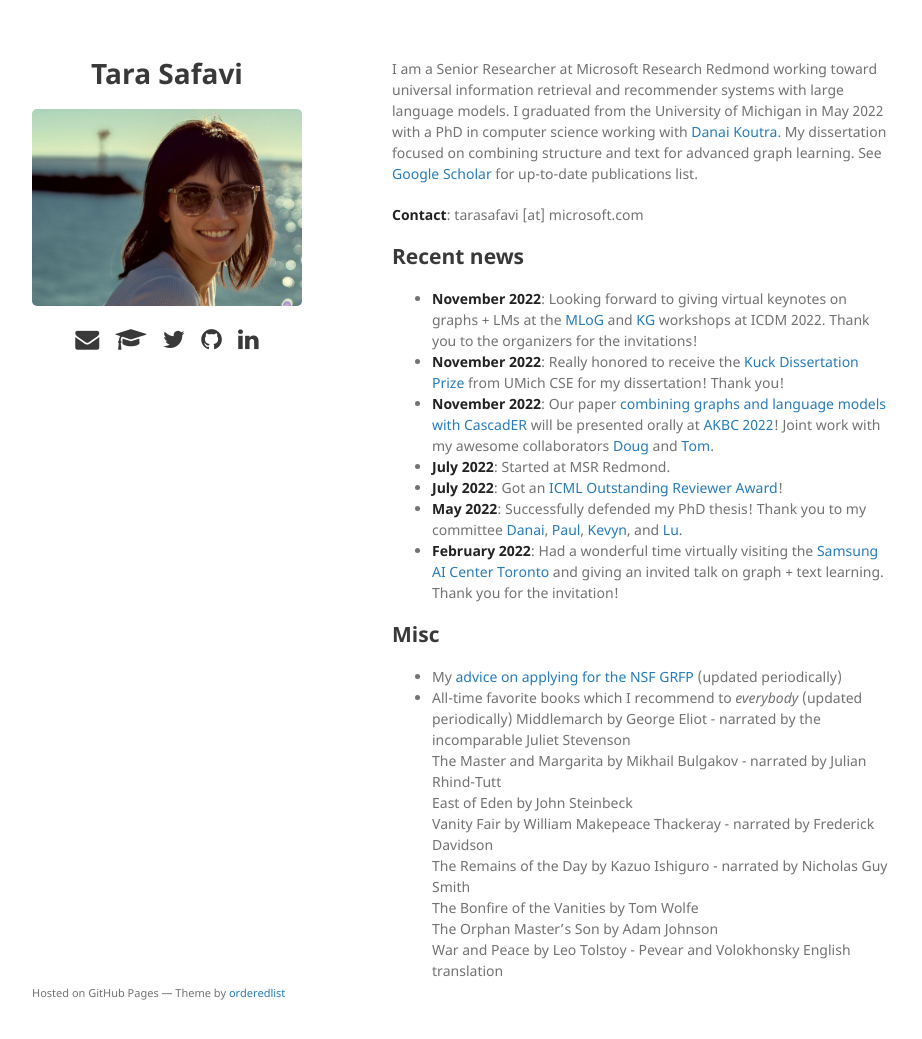
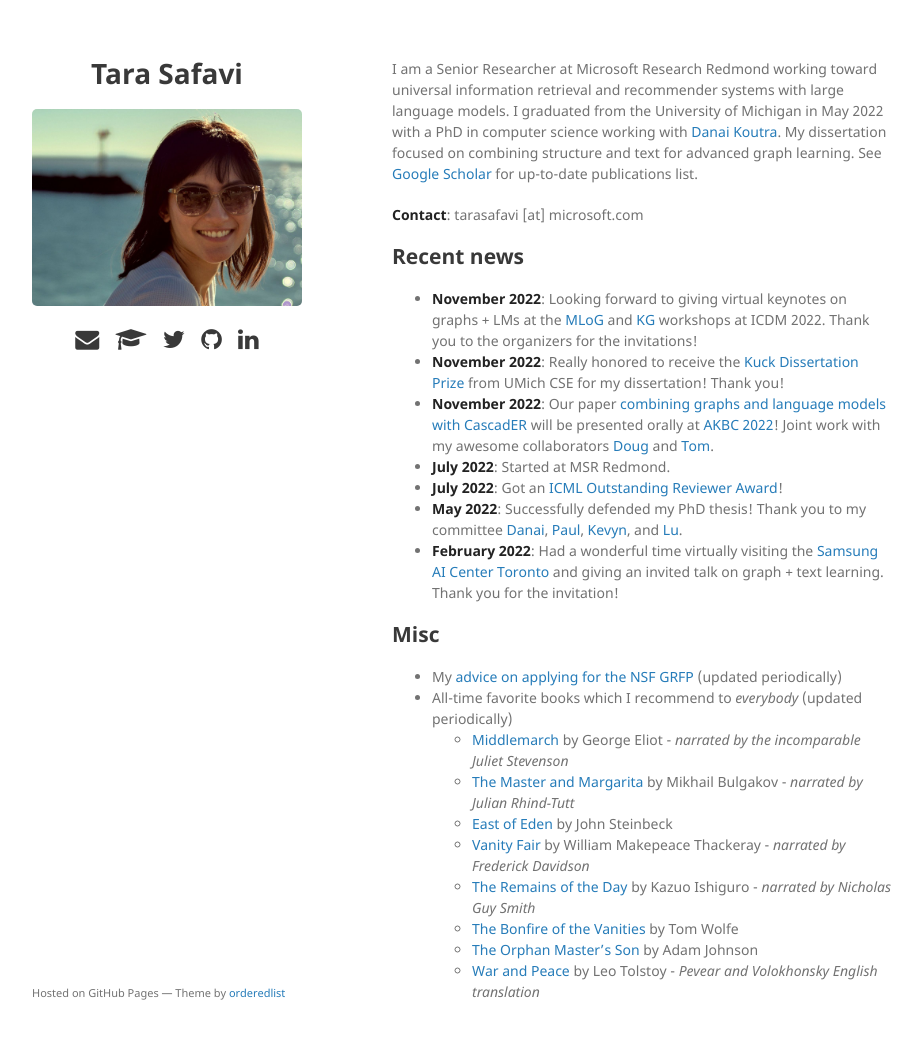
Before and after one commit to tsafavi/tsafavi.github.io, a Jekyll site: the page built from index.md, in a window 1280 px wide and 1072 px high. Shown: the top 1039 px of the window, without its empty margins (178-1100 px from the left). Built offline with Jekyll 4.4.1, drawn with Linux system fonts in a browser that asks for light colours.

```diff
--- a/index.md
+++ b/index.md
@@ -15,4 +15,4 @@ __Contact__: tarasafavi \[at\] microsoft.com
 
   - My <a href="/nsf-grfp.html">advice on applying for the NSF GRFP</a> (updated periodically)
   - All-time favorite books which I recommend to _everybody_ (updated periodically) {% for book in site.data.reading %}
-{{ book.title }} by {{ book.author }} {% if book.notes %} - {{ book.notes }} {% endif %} {% endfor %}
+    - <a href="{{ book.link }}" target="_blank">{{ book.title }}</a> by {{ book.author }}  {% if book.notes %} - <em>{{ book.notes }}</em> {% endif %} {% endfor %}
```
